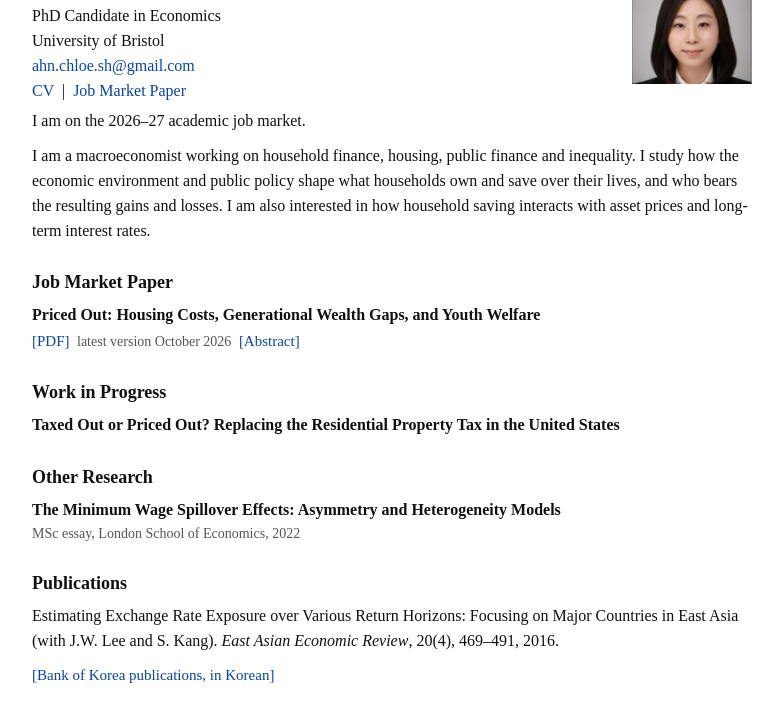
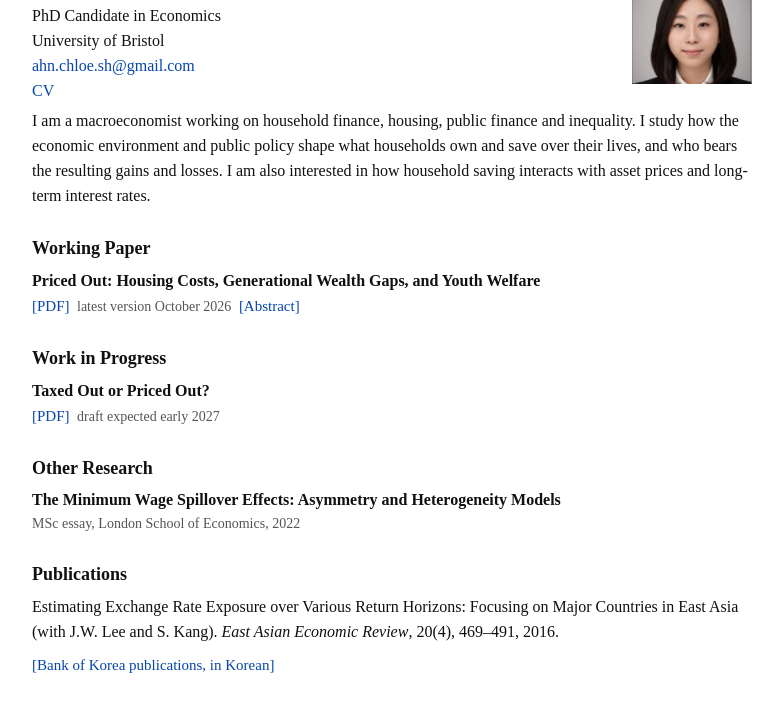
Before and after one commit to chloe-ahn/chloe-ahn.github.io, a plain HTML site: page index.html in a window 1280 px wide. Shown: the part 76-777 px from the top of the page, without its empty margins (248-1031 px from the left). Drawn offline with Linux system fonts and the light colour scheme.

Commit message:
Add files via upload

```diff
--- a/index.html
+++ b/index.html
@@ -38,22 +38,21 @@ td{vertical-align:top;padding:0 32px 6px 0;font-size:15px}
 <p>PhD Candidate in Economics</p>
 <p>University of Bristol</p>
 <p><a href="mailto:ahn.chloe.sh@gmail.com">ahn.chloe.sh@gmail.com</a></p>
-<p class="links"><a href="files/Ahn_CV.pdf">CV</a> &nbsp;|&nbsp; <a href="files/Ahn_JMP.pdf">Job Market Paper</a></p>
+<p class="links"><a href="files/Ahn_CV.pdf">CV</a></p>
 </div>
-
-<p>I am on the 2026&ndash;27 academic job market.</p>
 
 <p>I am a macroeconomist working on household finance, housing, public finance and inequality. I study how the economic environment and public policy shape what households own and save over their lives, and who bears the resulting gains and losses. I am also interested in how household saving interacts with asset prices and long-term interest rates.</p>
 
-<h2>Job Market Paper</h2>
+<h2>Working Paper</h2>
 <p class="t" style="margin-bottom:2px">Priced Out: Housing Costs, Generational Wealth Gaps, and Youth Welfare</p>
 <details>
 <summary><a href="files/Ahn_JMP.pdf">[PDF]</a>&nbsp; <span class="small" style="color:#555">latest version October 2026</span>&nbsp; [Abstract]</summary>
-<p class="abs">Each US birth cohort from 1940 to 1980 has owned less housing than the one before it. In the Panel Study of Income Dynamics, ownership among household heads aged 25 to 34 fell from 53 percent in the 1940 cohort to 31 percent in the 1980 cohort. I estimate a life-cycle model of saving, tenure and housing quality on the 1940 cohort, then hold preferences fixed and let each later cohort face the house prices, interest rates and earnings of its own time. The changing environment alone produces a fall in ownership of about the size seen in the data. House prices account for the largest part of the ownership gap, while earnings account for slightly more of the welfare loss, which falls hardest on households with low income and little wealth.</p>
+<p class="abs">Each US birth cohort from 1940 to 1980 has owned less housing than the one before it. In the Panel Study of Income Dynamics, ownership among household heads aged 25 to 34 fell from 53 percent in the 1940 cohort to 31 percent in the 1980 cohort. I estimate a life-cycle model of saving, tenure and housing quality on the 1940 cohort, then hold preferences fixed and let each later cohort face the house prices, interest rates and earnings of its own time. The changing environment alone produces a fall in ownership of about the size seen in the data. House prices account for the largest part of the ownership gap, while earnings account for somewhat more of the welfare loss, which falls hardest on households with low income and little wealth.</p>
 </details>
 
 <h2>Work in Progress</h2>
-<p class="t">Taxed Out or Priced Out? Replacing the Residential Property Tax in the United States</p>
+<p class="t" style="margin-bottom:2px">Taxed Out or Priced Out?</p>
+<p style="font-size:15px"><a href="files/Ahn_PropertyTax.pdf">[PDF]</a>&nbsp; <span class="small" style="color:#555">draft expected early 2027</span></p>
 
 <h2>Other Research</h2>
 <p class="t" style="margin-bottom:0">The Minimum Wage Spillover Effects: Asymmetry and Heterogeneity Models</p>
```
